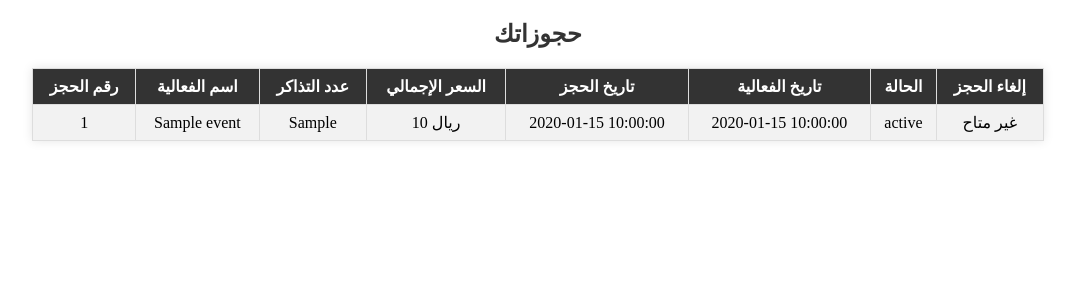
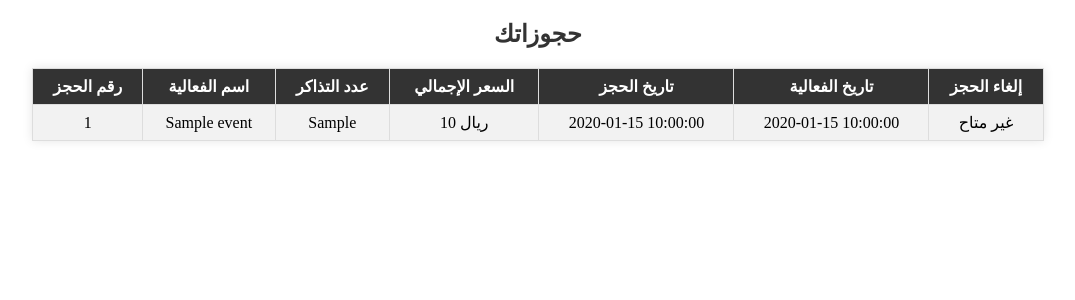
Before and after one commit to ahmedkf0/cs438-3, a PHP site: page /my_bookings.php in a window 1280 px wide. Shown: the part 75-375 px from the top of the page, without its empty margins (102-1177 px from the left). Run offline with PHP 8.4, Linux system fonts and the light colour scheme; the visitor is signed in with stand-in values (Sample User, id 1); tables that the repository leaves empty or names only in its code hold one stand-in row (values such as "Sample post").

Commit message:
حذف عمود الحالة

```diff
--- a/public/my_bookings.php
+++ b/public/my_bookings.php
@@ -88,7 +88,6 @@ $bookings = $stmt->fetchAll(PDO::FETCH_ASSOC);
                 <th>السعر الإجمالي</th>
                 <th>تاريخ الحجز</th>
                 <th>تاريخ الفعالية</th>
-                <th>الحالة</th>
                 <th>إلغاء الحجز</th>
             </tr>
             <?php foreach ($bookings as $booking): ?>
@@ -99,7 +98,6 @@ $bookings = $stmt->fetchAll(PDO::FETCH_ASSOC);
                     <td><?php echo htmlspecialchars($booking['total_price']); ?> ريال</td>
                     <td><?php echo htmlspecialchars($booking['booking_date']); ?></td>
                     <td><?php echo htmlspecialchars($booking['event_date']); ?></td>
-                    <td><?php echo htmlspecialchars($booking['status']); ?></td>
                     <td>
                         <?php if ($booking['hours_until_event'] > 24): ?>
                             <a href="my_bookings.php?cancel=<?php echo $booking['booking_id']; ?>" onclick="return confirm('هل أنت متأكد من إلغاء الحجز؟');">إلغاء</a>
```
